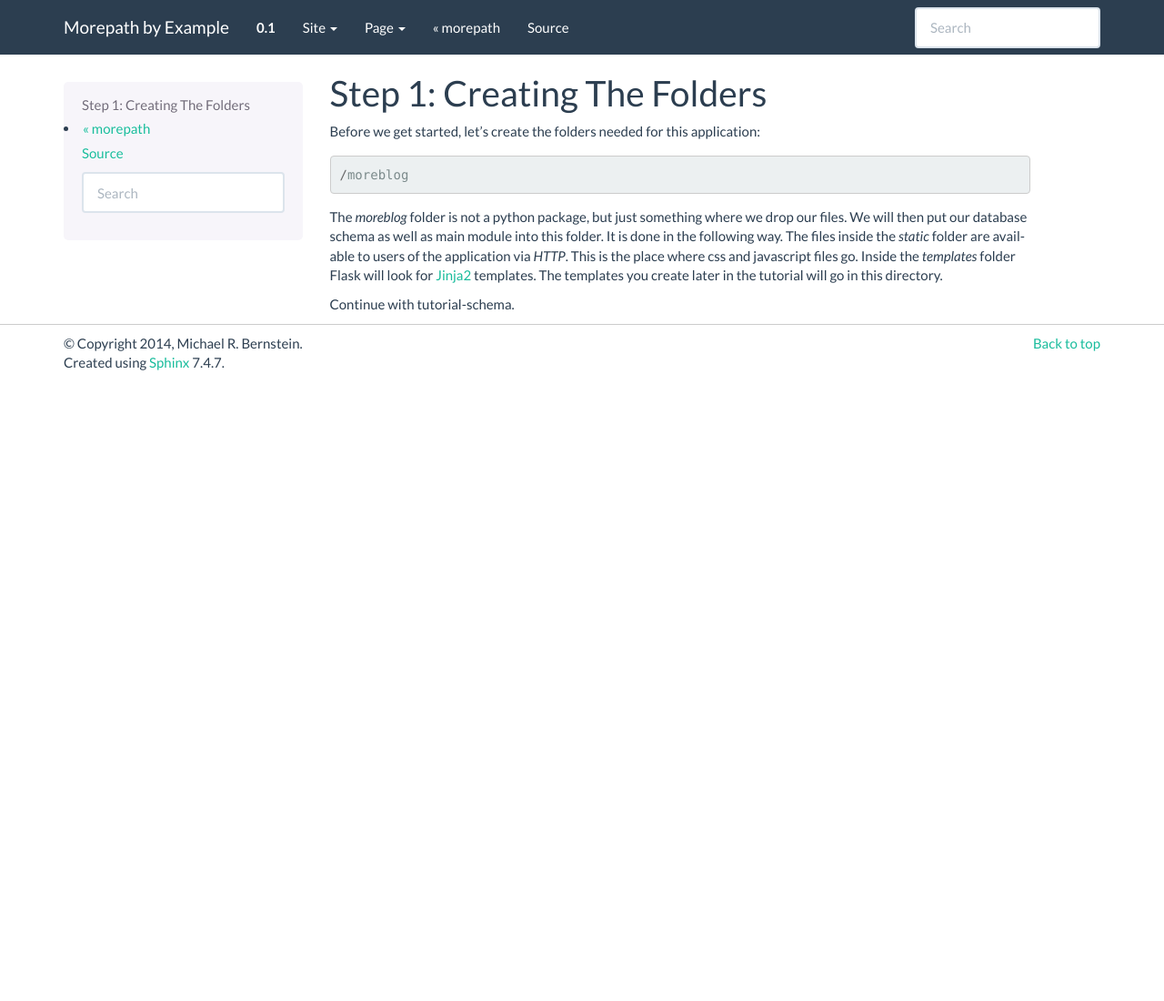
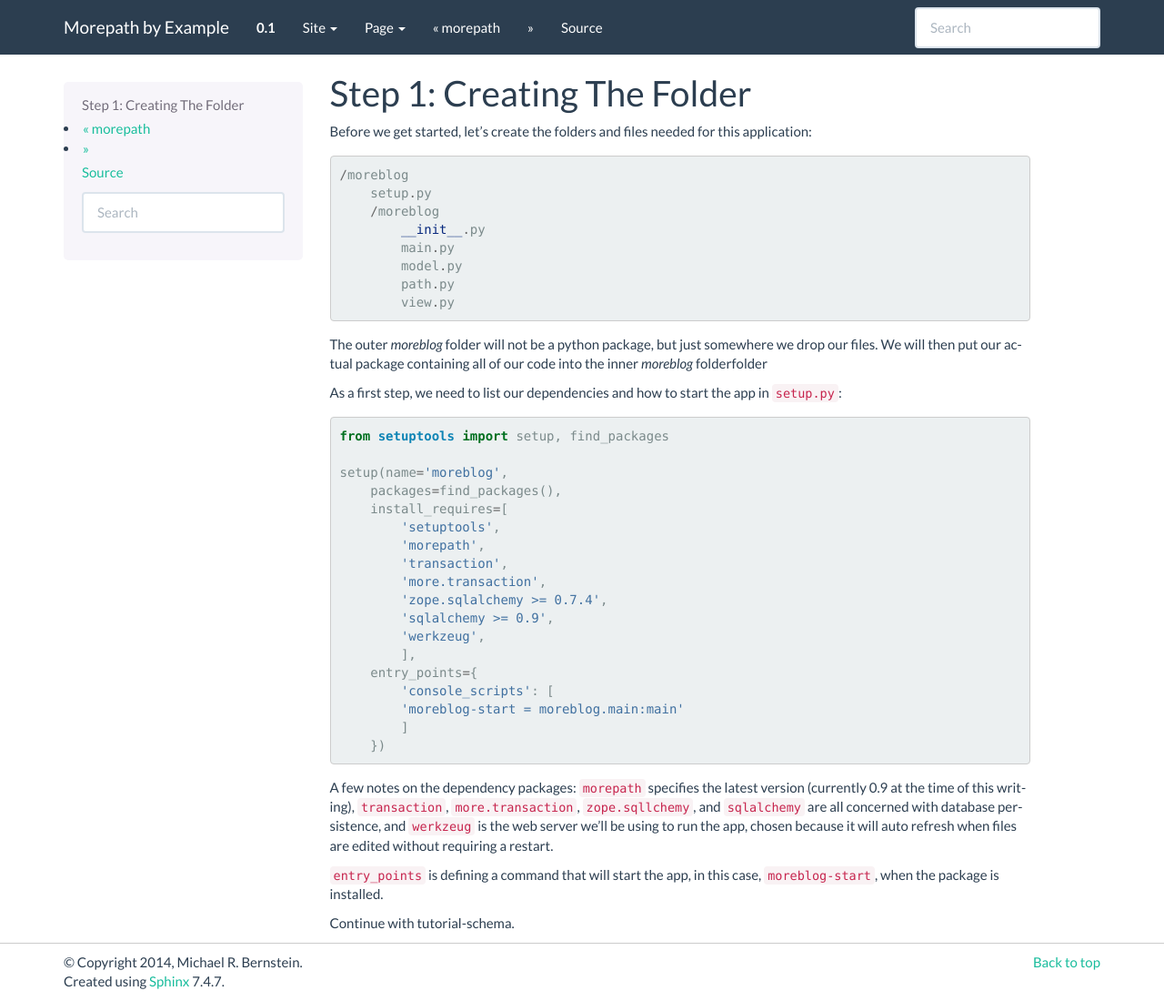
Before and after one commit to webmaven/morepath-tutorial, a Sphinx documentation site: the page built from docs/folders.rst, in a window 1280 px wide and 1100 px high. Shown: the whole window at 91% size. Built offline with Sphinx 7.4.7, drawn with Linux system fonts in a browser that asks for light colours; pages that are not in the unit, such as notebooks, are missing from menus.

Commit message:
Expanded initial setions and added external references.

```diff
--- a/README.rst
+++ b/README.rst
@@ -1,3 +1,6 @@
 Morepath By Example
 ===================
-A short tutorial, suitable for beginners.
+A short tutorial, suitable for beginners. See the `online version`_.
+
+.. _online version:
+   http://morepath-tutorial.readthedocs.org/en/latest/
--- a/docs/dependencies/dep-morepath.rst
+++ b/docs/dependencies/dep-morepath.rst
@@ -168,3 +168,5 @@ be registered using :meth:`morepath.Config.commit`.
 
 This step ensures your configuration (model routes, views, etc) is loaded
 exactly once in a way that's reusable and extensible.
+
+Continue with :ref:`tutorial-folders`.
--- a/docs/folders.rst
+++ b/docs/folders.rst
@@ -1,20 +1,57 @@
 .. _tutorial-folders:
 
-Step 1: Creating The Folders
+Step 1: Creating The Folder
 ============================
 
-Before we get started, let's create the folders needed for this
+Before we get started, let's create the folders and files needed for this
 application::
 
     /moreblog
+        setup.py
+        /moreblog
+            __init__.py
+            main.py
+            model.py
+            path.py
+            view.py
 
-The `moreblog` folder is not a python package, but just something where we
-drop our files. We will then put our database schema as well as main module
-into this folder. It is done in the following way. The files inside
-the `static` folder are available to users of the application via `HTTP`.
-This is the place where css and javascript files go.  Inside the
-`templates` folder Flask will look for `Jinja2`_ templates.  The
-templates you create later in the tutorial will go in this directory.
+The outer `moreblog` folder will not be a python package, but just somewhere we
+drop our files. We will then put our actual package containing all of our code
+into the inner `moreblog` folderfolder
+
+As a first step, we need to list our dependencies and how to start the app in
+``setup.py``:
+
+.. code-block:: python
+
+    from setuptools import setup, find_packages
+
+    setup(name='moreblog',
+        packages=find_packages(),
+        install_requires=[
+            'setuptools',
+            'morepath',
+            'transaction',
+            'more.transaction',
+            'zope.sqlalchemy >= 0.7.4',
+            'sqlalchemy >= 0.9',
+            'werkzeug',
+            ],
+        entry_points={
+            'console_scripts': [
+            'moreblog-start = moreblog.main:main'
+            ]
+        })
+
+A few notes on the dependency packages: ``morepath`` specifies the latest
+version (currently 0.9 at the time of this writing), ``transaction``,
+``more.transaction``, ``zope.sqllchemy``, and ``sqlalchemy`` are all concerned
+with database persistence, and ``werkzeug`` is the web server we'll be using
+to run the app, chosen because it will auto refresh when files are edited
+without requiring a restart.
+
+``entry_points`` is defining a command that will start the app, in this case,
+``moreblog-start``, when the package is installed.
 
 Continue with :ref:`tutorial-schema`.
 
--- a/docs/index.rst
+++ b/docs/index.rst
@@ -16,7 +16,10 @@ our database which comes out of the box with Python, so there is nothing else
 you need.
 
 If you want the full source code in advance or for comparison, check out the
-example source.
+`example source`_.
+
+.. _example source:
+   https://github.com/webmaven/moreblog/
 
 Contents:
 
```
Also changed, not shown: docs/schema.rst (added).
